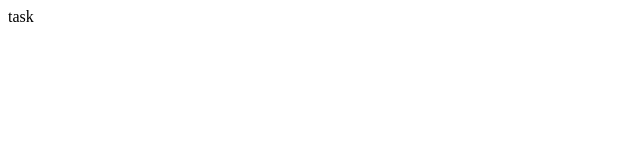
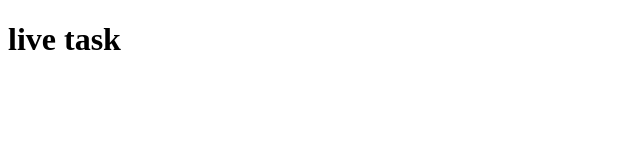
Before and after one commit to davidatluri/task_u, a plain HTML site: page index.html in a window 1280 px wide. Shown: the whole page, without its empty margins (0-640 px from the left). Drawn offline with Linux system fonts and the light colour scheme.

Commit message:
Update index.html

```diff
--- a/index.html
+++ b/index.html
@@ -6,6 +6,6 @@
     <title>Document</title>
 </head>
 <body>
-    task
+    <h1>live task</h1>
 </body>
 </html>
```
